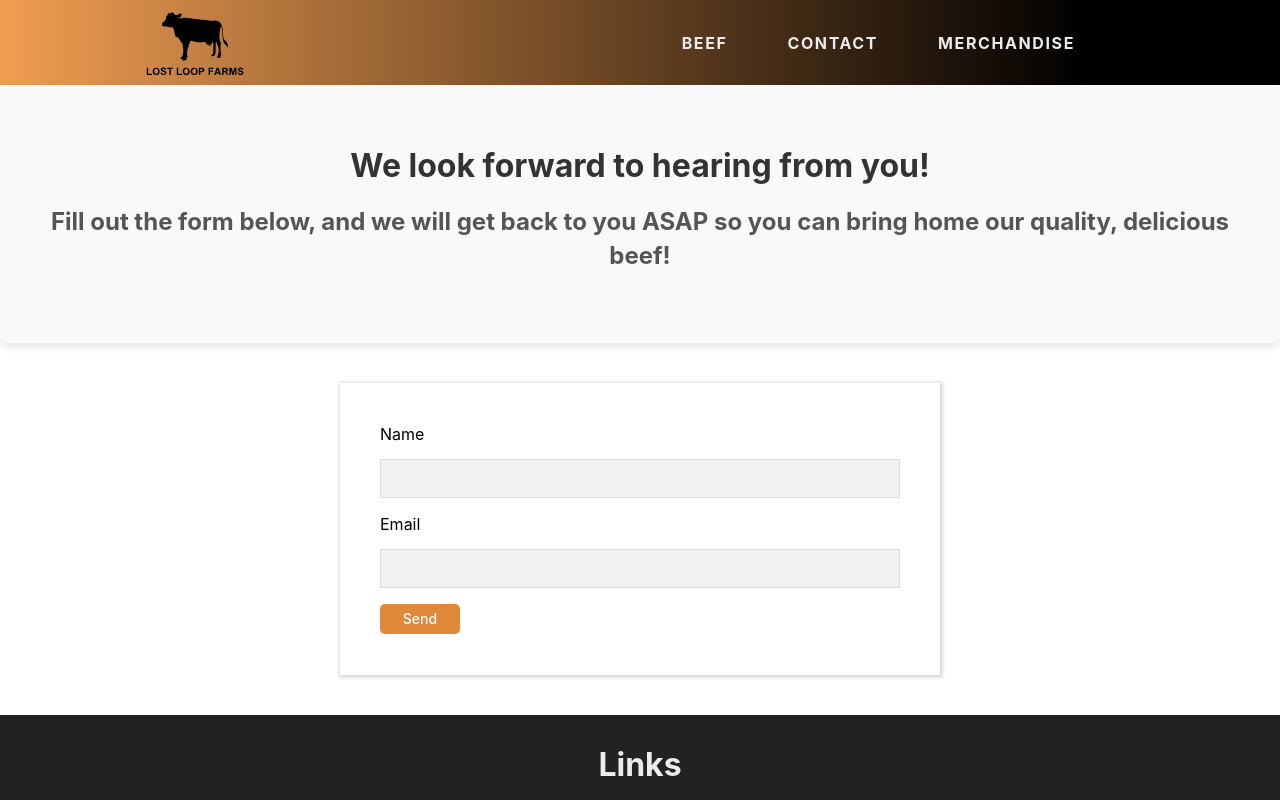
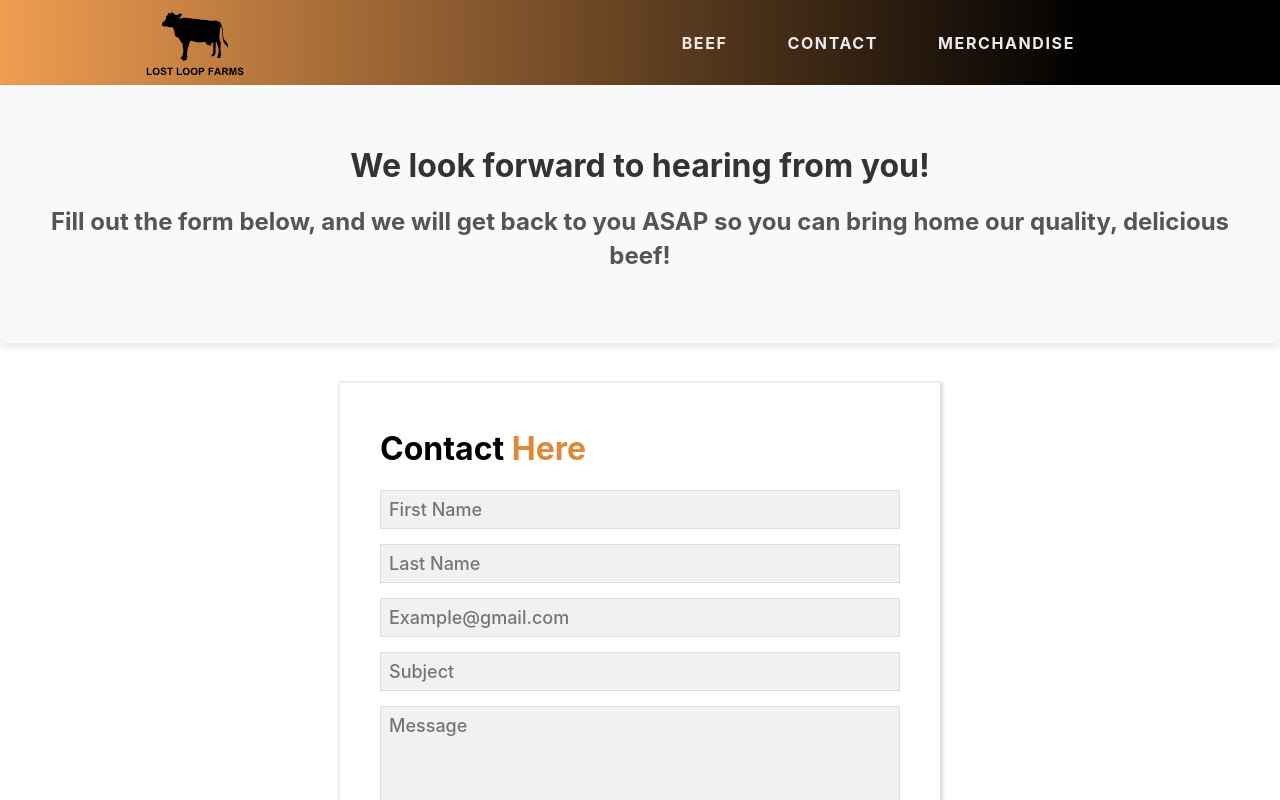
Before and after one commit to SolInvictusx/Lost-Loop, a React (Create React App) app: page / in a window 1280 px wide. Both pictures are taken after a click on the element "Contact". Shown: the top 800 px of the page. Built offline with nearby package versions, Linux system fonts and the light colour scheme.

Commit message:
Update form

```diff
--- a/src/ContactPage/FormComponent.js
+++ b/src/ContactPage/FormComponent.js
@@ -1,41 +1,29 @@
 import { useState } from "react";
 
 const FormComponent = () => {
-    // const [data, setData] = useState({ firstname: "", lastname: "", email: "", subject: "" });
-    // const handleChange = (e) => {
-    //     const name = e.target.name;
-    //     const value = e.target.value;
-    //     setData({ ...data, [name]: value })
-    // }
+    const [data, setData] = useState({ firstname: "", lastname: "", email: "", subject: "", message: "" });
+    const handleChange = (e) => {
+        const name = e.target.name;
+        const value = e.target.value;
+        setData({ ...data, [name]: value });
+    };
 
-    // const handleSubmit = (e) => {
-    //     e.preventDefault()
-    //     console.log(data);
-    // }
+
+    const handleSubmit = (e) => {
+        e.preventDefault()
+        console.log(data);
+    }
 
     return (
-        // <form method="POST" onSubmit={handleSubmit} id="contact-form" name="contact" netlify >
-        //     <h1>Contact <span>Here</span></h1>
-        //     <label><input type="text" name="firstname" id="" onChange={handleChange} value={data.firstname} placeholder="First Name" className="form-text" /></label>
-        //     <label><input type="text" name="lastname" id="" onChange={handleChange} value={data.lastname} placeholder="Last Name" className="form-text" /></label>
-        //     <label><input type="email" name="email" id="" onChange={handleChange} value={data.email} placeholder="Example@gmail.com" className="form-text" /></label>
-        //     <label><input type="text" name="subject" id="" onChange={handleChange} value={data.subject} placeholder="Subject" className="form-text" /></label>
-        //     <label><textarea name="message" id="" cols="30" onChange={handleChange} value={data.message} rows="10" placeholder="Message" className="form-text" /></label>
-        //     <button type="submit">Submit</button>
-        // </form>
-
-        <form method="POST" name="contact" netlify>
-            <p>
-                <label>Name <input type="text" name="name" /></label>
-            </p>
-            <p>
-                <label>Email <input type="email" name="email" /></label>
-            </p>
-            <p>
-                <button type="submit">Send</button>
-            </p>
+        <form method="POST" onSubmit={handleSubmit} id="contact-form" name="contact" data-netlify="true" >
+            <h1>Contact <span>Here</span></h1>
+            <label><input type="text" name="firstname" id="" onChange={handleChange} value={data.firstname} placeholder="First Name" className="form-text" /></label>
+            <label><input type="text" name="lastname" id="" onChange={handleChange} value={data.lastname} placeholder="Last Name" className="form-text" /></label>
+            <label><input type="email" name="email" id="" onChange={handleChange} value={data.email} placeholder="Example@gmail.com" className="form-text" /></label>
+            <label><input type="text" name="subject" id="" onChange={handleChange} value={data.subject} placeholder="Subject" className="form-text" /></label>
+            <label><textarea name="message" id="" cols="30" onChange={handleChange} value={data.message} rows="10" placeholder="Message" className="form-text" /></label>
+            <button type="submit">Submit</button>
         </form>
-
 
     )
 }
```
